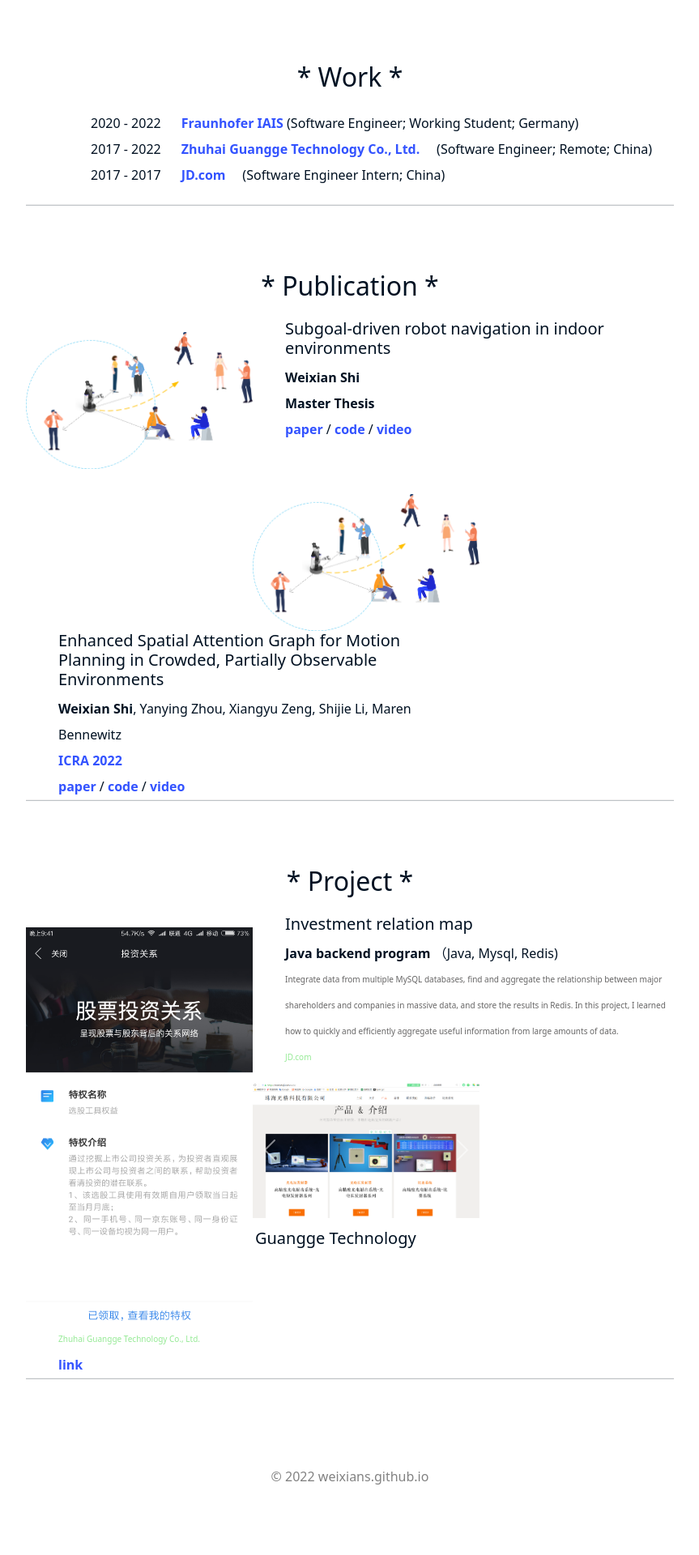
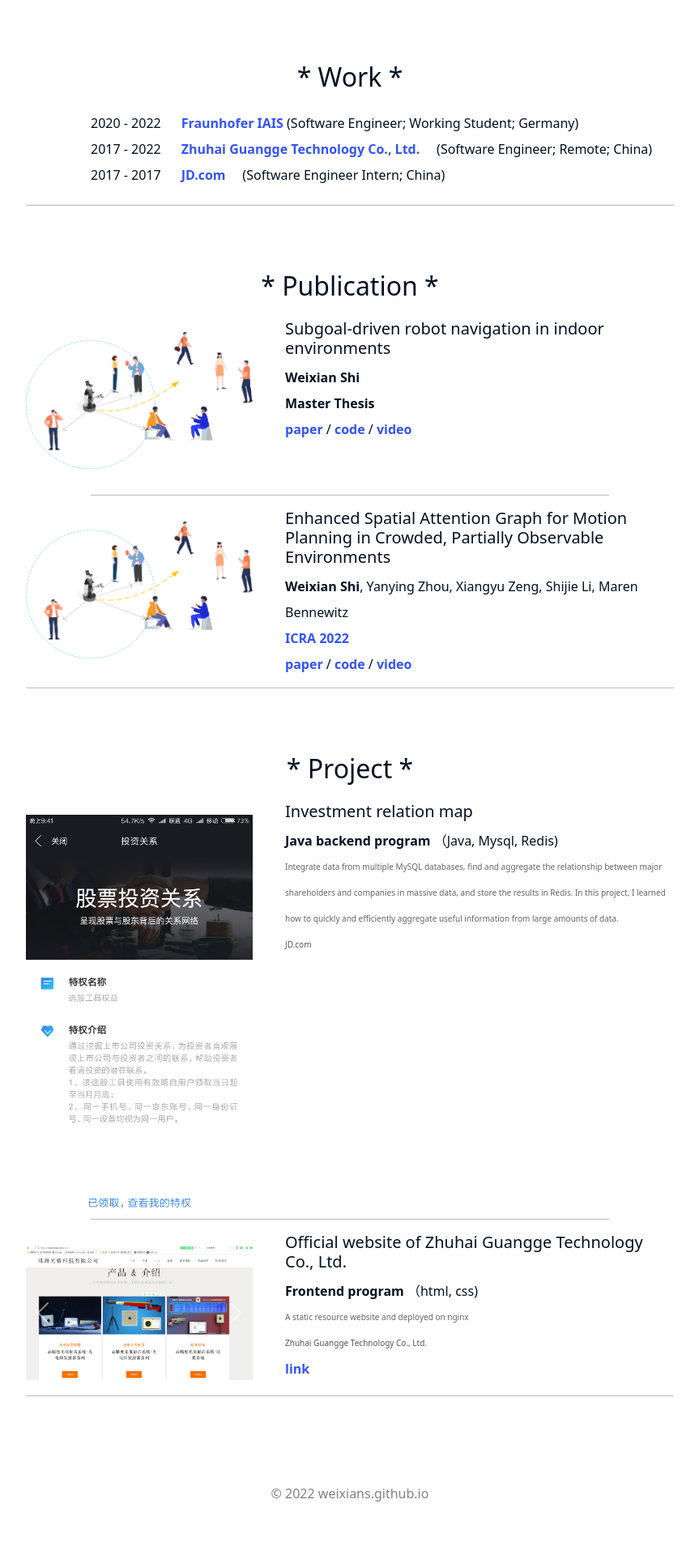
Before and after one commit to weixians/weixians.github.io, a Jekyll site: the page built from about_me.html, in a window 1280 px wide. Shown: the part 699-2619 px from the top of the page at 81% size, without its empty margins (208-1071 px from the left). Built offline with Jekyll 4.4.1, drawn with Linux system fonts in a browser that asks for light colours; before the commit the page ends 2598 px from its top, so only the background shows below that.

Commit message:
change content

```diff
--- a/about_me.html
+++ b/about_me.html
@@ -26,7 +26,7 @@
 
         div.project-item-img {
             width: 35%;
-            height: 100%;
+            height: auto;
             float: left;
             display: inline;
             margin-top: 2%;
@@ -46,7 +46,7 @@
         }
 
         p.company {
-            color: #96ea96;
+            color: #535653;
             font-size: 10px;
         }
     </style>
@@ -122,7 +122,7 @@
             </p>
         </div>
     </div>
-    <!--    <hr class="solid item-divider"/>-->
+    <hr class="solid item-divider"/>
 
     <div style="min-height:200px;text-align: left">
         <div class="project-item-img">
@@ -183,6 +183,7 @@
             <p class="company">JD.com</p>
         </div>
     </div>
+    <hr class="solid item-divider"/>
 
     <div style="height:180px;text-align: left">
         <div class="project-item-img">
```
